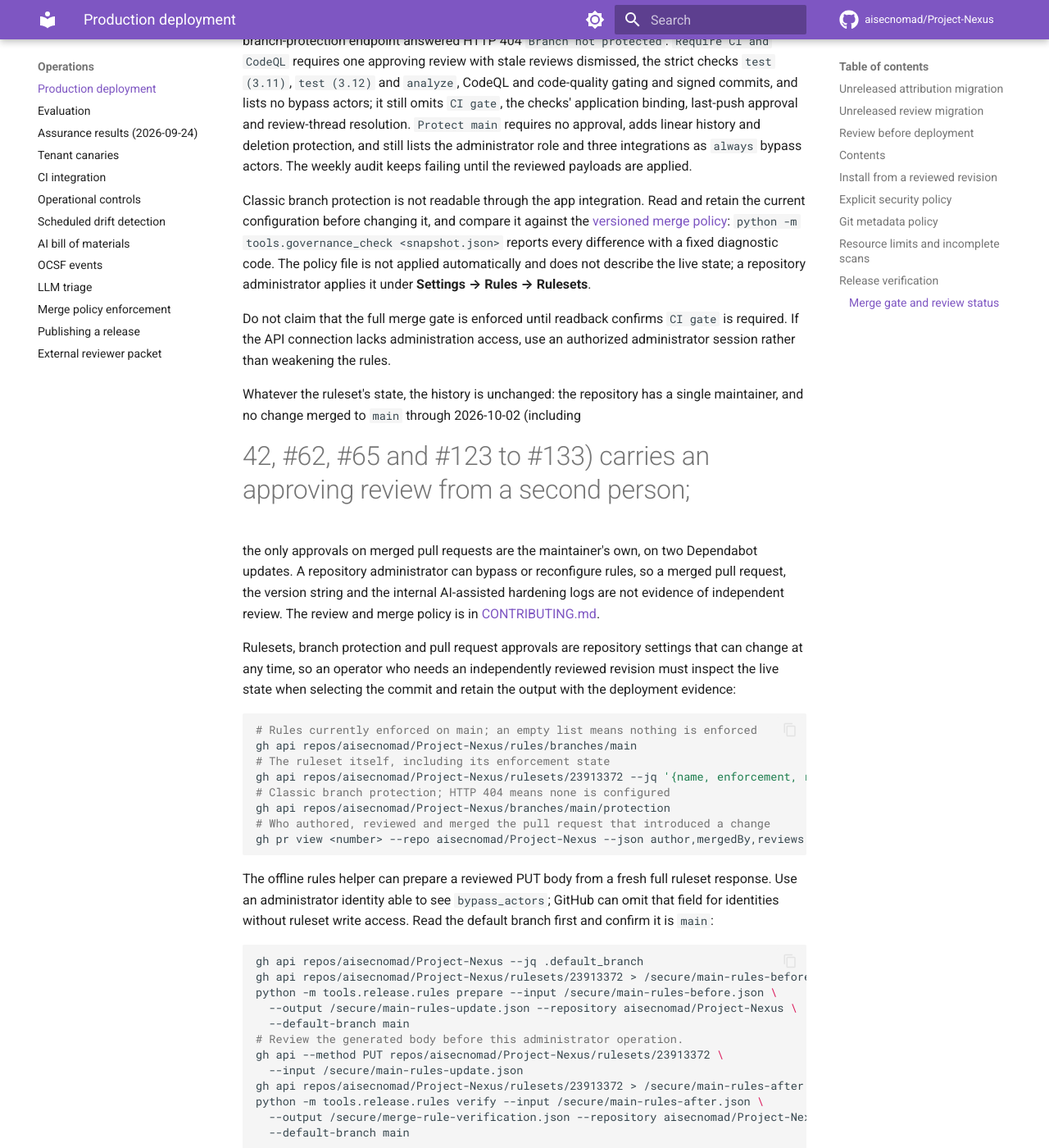
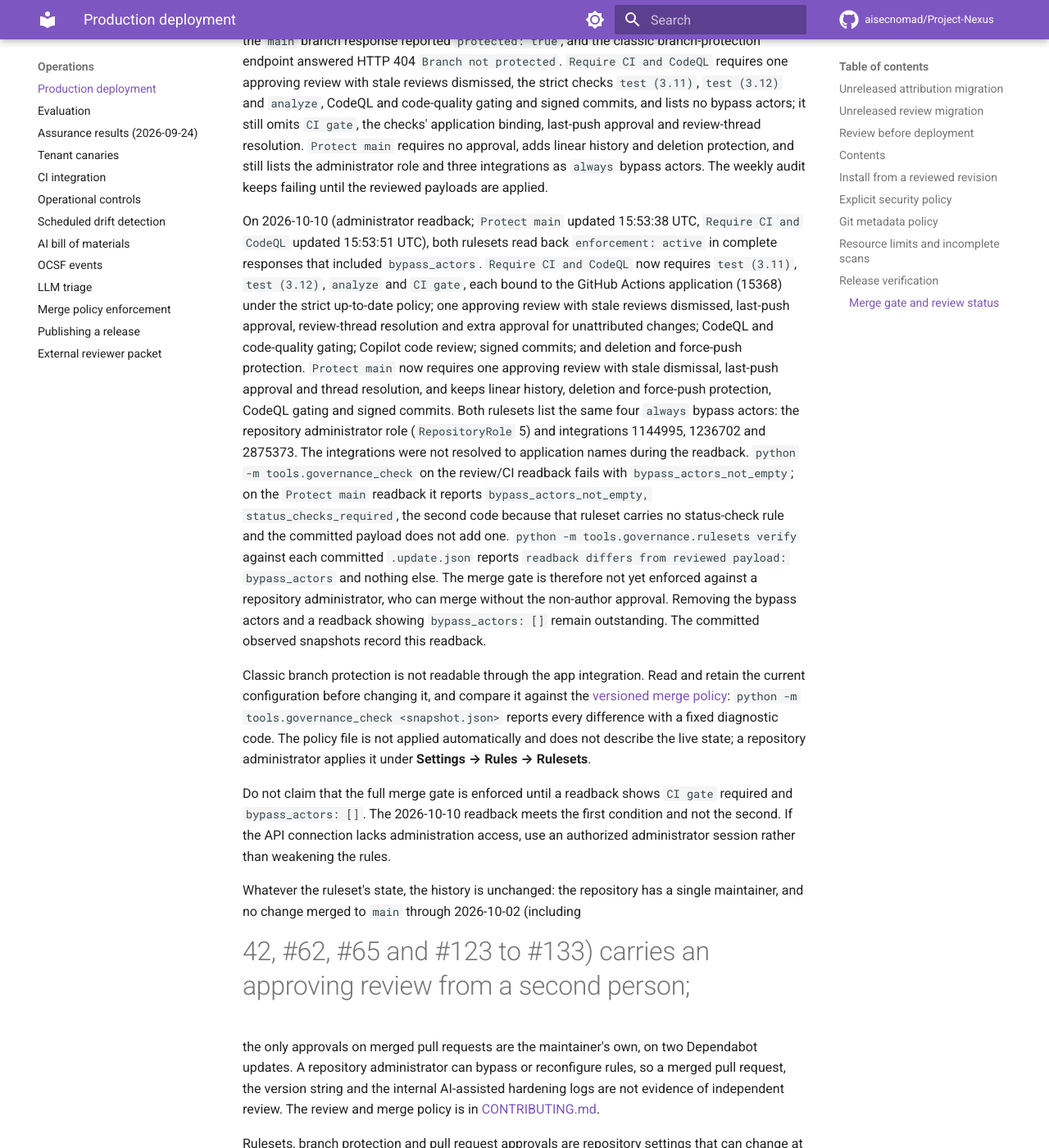
Before and after one commit to aisecnomad/Project-Nexus, an MkDocs documentation site: the page built from docs/production.md, in a window 1280 px wide and 1400 px high, scrolled down 15051 px. Shown: the whole window at 82% size. Built offline with MkDocs 1.6.1 and Material for MkDocs 9.7.7, drawn with Linux system fonts in a browser that asks for light colours; comment, search, counter and statistics services are not loaded; some of the changed text lies outside the part shown.

Commit message:
Record the 2026-10-10 ruleset readback in governance docs
The administrator readbacks of rulesets 23913372 (Require CI and CodeQL)
and 23892853 (Protect main) taken on 2026-10-10 show both active, with
`CI gate` required and bound to GitHub Actions, last-push approval and
review-thread resolution on, and four `always` bypass actors on each:
the repository administrator role and integrations 1144995, 1236702 and
2875373. The committed policy has `bypass_actors: []`, so
`tools.governance_check` fails with `bypass_actors_not_empty` and the
merge gate is not yet enforced against a repository administrator.

- docs/production.md and docs/operations/merge-policy.md: add the dated
  2026-10-10 readback and stop describing the observed snapshots as
  disabled rulesets.
- CONTRIBUTING.md and GOVERNANCE.md: replace "no configured bypass
  actors" with the policy-versus-observation split; rewrite the October
  2 narrative to the 2026-10-10 state while keeping that merging the
  policy files activates nothing. Note that `required_signatures` is
  separate from the DCO sign-off.
- ROADMAP.md: CI gate, app binding, last-push approval and thread
  resolution are live-required; bypass removal and a clean readback stay
  open.
- .github/rulesets/observed/: refresh both snapshots from the live
  readbacks (verbatim plus a final newline); prepare_payload still
  reproduces the committed .update.json files.
- tests: the verify CLI test now names bypass actors as the reason the
  observed snapshot is rejected; the missing-context test removes
  `analyze` instead of the last entry, which is now `CI gate`.

No GitHub setting was changed; this records what was read back.

Co-Authored-By: Claude Fable 5.1 <noreply@anthropic.com>
Claude-Session: https://claude.ai/code/session_01MrP6ELya5YquZQ9LHyT65B
Signed-off-by: Claude <noreply@anthropic.com>

```diff
--- a/docs/production.md
+++ b/docs/production.md
@@ -667,8 +667,9 @@ Ruleset
 [23913372, Require CI and CodeQL](https://github.com/aisecnomad/Project-Nexus/rules/23913372)
 is configured to require `test (3.11)`, `test (3.12)` and `analyze`, an
 up-to-date branch, and one approving review from a reviewer with write access,
-alongside `Protect main`. Add the new aggregate `CI gate` to that required-check
-list without removing the existing checks or approval rule. Its enforcement
+alongside `Protect main`. The 2026-10-10 readback below shows the aggregate
+`CI gate` added to that required-check list with the existing checks and
+approval rule retained. Its enforcement
 state has changed more than once during 2026-09: the 2026-09-24 review recorded
 it disabled; on 2026-09-25 (13:10 UTC) a merge attempted without an approving
 review was refused with "Repository rule violations found", so it was enforced
@@ -698,7 +699,8 @@ At 19:08 UTC on 2026-10-02 both again read back as `enforcement: disabled`
 (last updated 18:39 UTC) with no active rules on `main`. The committed
 snapshots in
 [`.github/rulesets/observed/`](https://github.com/aisecnomad/Project-Nexus/tree/main/.github/rulesets/observed)
-record the 04:28 UTC state.
+recorded that 04:28 UTC state until they were refreshed from the 2026-10-10
+readback described below.
 On 2026-10-03 (19:06 UTC), both rulesets read back active again. The review/CI
 ruleset still omitted `CI gate` and application bindings on its three required
 checks, and still had `require_last_push_approval` and
@@ -725,6 +727,33 @@ approval, adds linear history and deletion protection, and still lists the
 administrator role and three integrations as `always` bypass actors. The
 weekly audit keeps failing until the reviewed payloads are applied.
 
+On 2026-10-10 (administrator readback; `Protect main` updated 15:53:38 UTC,
+`Require CI and CodeQL` updated 15:53:51 UTC), both rulesets read back
+`enforcement: active` in complete responses that included `bypass_actors`.
+`Require CI and CodeQL` now requires `test (3.11)`, `test (3.12)`, `analyze`
+and `CI gate`, each bound to the GitHub Actions application (15368) under the
+strict up-to-date policy; one approving review with stale reviews dismissed,
+last-push approval, review-thread resolution and extra approval for
+unattributed changes; CodeQL and code-quality gating; Copilot code review;
+signed commits; and deletion and force-push protection. `Protect main` now
+requires one approving review with stale dismissal, last-push approval and
+thread resolution, and keeps linear history, deletion and force-push
+protection, CodeQL gating and signed commits. Both rulesets list the same
+four `always` bypass actors: the repository administrator role
+(`RepositoryRole` 5) and integrations 1144995, 1236702 and 2875373. The
+integrations were not resolved to application names during the readback.
+`python -m tools.governance_check` on the review/CI readback fails with
+`bypass_actors_not_empty`; on the `Protect main` readback it reports
+`bypass_actors_not_empty, status_checks_required`, the second code because
+that ruleset carries no status-check rule and the committed payload does not
+add one. `python -m tools.governance.rulesets verify` against each committed
+`.update.json` reports `readback differs from reviewed payload:
+bypass_actors` and nothing else. The merge gate is therefore not yet enforced
+against a repository administrator, who can merge without the non-author
+approval. Removing the bypass actors and a readback showing
+`bypass_actors: []` remain outstanding. The committed observed snapshots
+record this readback.
+
 Classic branch protection is not readable through the app
 integration. Read and retain the current configuration before changing it,
 and compare it against the [versioned merge policy](operations/merge-policy.md):
@@ -733,9 +762,11 @@ with a fixed diagnostic code. The policy file is not applied automatically and
 does not describe the live state; a repository administrator applies it under
 **Settings → Rules → Rulesets**.
 
-Do not claim that the full merge gate is enforced until readback confirms
-`CI gate` is required. If the API connection lacks administration access, use
-an authorized administrator session rather than weakening the rules.
+Do not claim that the full merge gate is enforced until a readback shows
+`CI gate` required and `bypass_actors: []`. The 2026-10-10 readback meets the
+first condition and not the second. If the API connection lacks
+administration access, use an authorized administrator session rather than
+weakening the rules.
 
 Whatever the ruleset's state, the history is unchanged: the repository has a
 single maintainer, and no change merged to `main` through 2026-10-02 (including
@@ -803,7 +834,8 @@ The [two-ruleset payload helper](https://github.com/aisecnomad/Project-Nexus/tre
 additionally prepares `Protect main` and `Require CI and CodeQL` together,
 removing bypass actors from both. The observed snapshots and proposed PUT
 bodies are in [.github/rulesets](https://github.com/aisecnomad/Project-Nexus/tree/main/.github/rulesets).
-The committed observed snapshots capture disabled rulesets. Refresh
+The committed observed snapshots capture the 2026-10-10 readback: active
+rulesets that still list four `always` bypass actors. Refresh
 those observations and regenerate the bodies before applying them; the files
 are preparation, not evidence of active enforcement. After administrator PUTs,
 compare each fresh full API response against its exact approved body:
```
Also changed, not shown: CONTRIBUTING.md (+9 -2 lines), GOVERNANCE.md (+22 -19 lines), ROADMAP.md (+7 -4 lines), docs/operations/merge-policy.md (+18 -0 lines), 3 other files.
